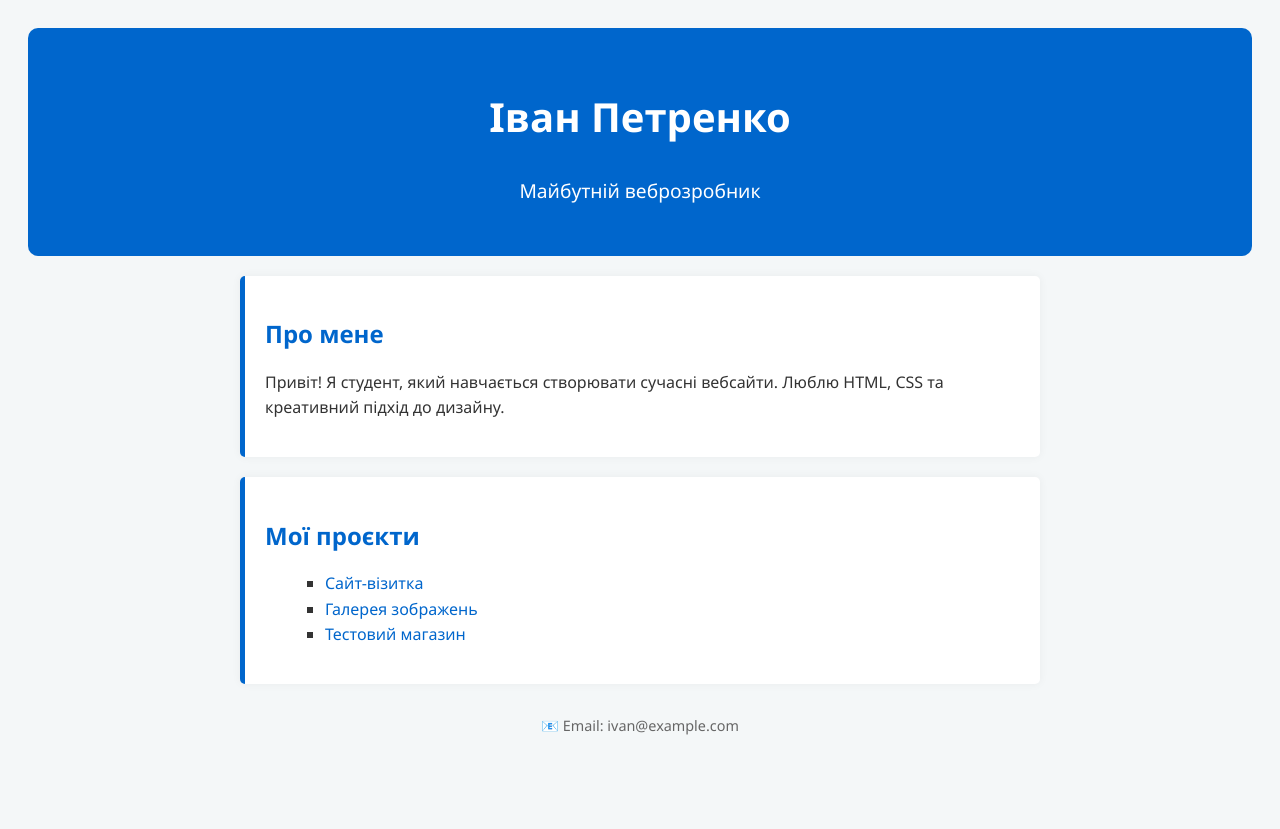
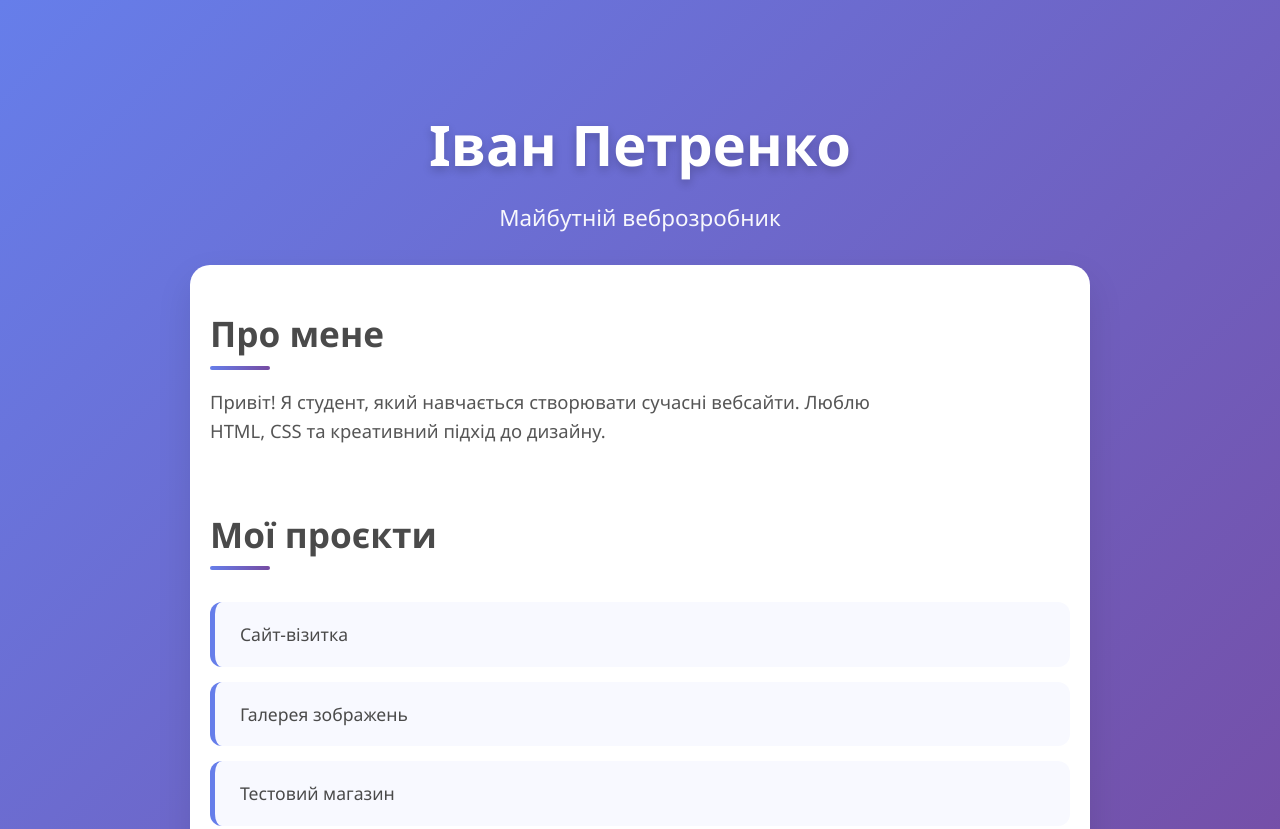
Before and after one commit to vovaskalov20-eng/Prodjekt-Sait, a plain HTML site: page index.html in a window 1280 px wide. Shown: the top 829 px of the page. Before the commit the page ends 800 px from the top, so only its background shows below. Drawn offline with Linux system fonts and the light colour scheme.

Commit message:
Refactor CSS for improved layout and styling

```diff
--- a/style.css
+++ b/style.css
@@ -1,70 +1,131 @@
 * {
-  margin:  padding: 0;
+    margin: 0;
+    padding: 0;
     box-sizing: border-box;
-  font-family: 'Segoe UI', Tahoma, Geneva, Verdana, sans-serif;
 }
 
 body {
-  background: #f4f7f8;
+    font-family: 'Segoe UI', Tahoma, Geneva, Verdana, sans-serif;
+    line-height: 1.6;
     color: #333;
-  line-height: 1.6;
-  padding: 20px;
+    background: linear-gradient(135deg, #667eea 0%, #764ba2 100%);
+    min-height: 100vh;
 }
 
 header {
-  background: #0066cc;
+    text-align: center;
+    padding: 100px 20px 80px;
     color: white;
-  padding: 30px;
-  text-align: center;
-  border-radius: 10px;
-  margin-bottom: 20px;
 }
 
 header h1 {
-  font-size: 2.5em;
+    font-size: 3.5rem;
+    margin-bottom: 10px;
+    text-shadow: 0 4px 10px rgba(0, 0, 0, 0.2);
 }
 
 header p {
-  font-size: 1.2em;
-  margin-top: 10px;
+    font-size: 1.4rem;
+    opacity: 0.95;
+    font-weight: 300;
 }
 
 main {
-  max-width: 800px;
+    max-width: 900px;
     margin: 0 auto;
+    padding: 40px 20px;
+    background: white;
+    border-radius: 20px;
+    box-shadow: 0 15px 35px rgba(0, 0, 0, 0.1);
+    margin-top: -50px;
+    position: relative;
 }
 
 section {
-  background: white;
-  padding: 20px;
-  margin-bottom: 20px;
-  border-left: 5px solid #0066cc;
-  border-radius: 5px;
-  box-shadow: 0 0 10px rgba(0, 0, 0, 0.05);
+    margin-bottom: 60px;
 }
 
-section h2 {
-  margin-bottom: 10px;
-  color: #0066cc;
+h2 {
+    font-size: 2.2rem;
+    color: #4a4a4a;
+    margin-bottom: 25px;
+    position: relative;
+    display: inline-block;
+}
+
+h2::after {
+    content: '';
+    position: absolute;
+    bottom: -8px;
+    left: 0;
+    width: 60px;
+    height: 4px;
+    background: linear-gradient(to right, #667eea, #764ba2);
+    border-radius: 2px;
+}
+
+.about p {
+    font-size: 1.15rem;
+    color: #555;
+    max-width: 700px;
 }
 
 .projects ul {
-  list-style-type: square;
-  margin-left: 20px;
+    list-style: none;
+}
+
+.projects li {
+    margin: 15px 0;
+    padding: 18px 25px;
+    background: #f8f9ff;
+    border-radius: 12px;
+    transition: all 0.3s ease;
+    border-left: 5px solid #667eea;
+}
+
+.projects li:hover {
+    transform: translateX(15px);
+    background: #f0f2ff;
+    box-shadow: 0 8px 20px rgba(102, 126, 234, 0.15);
 }
 
 .projects a {
     text-decoration: none;
-  color: #0066cc;
+    color: #4a4a4a;
+    font-size: 1.1rem;
+    font-weight: 500;
+    transition: color 0.3s;
 }
 
 .projects a:hover {
-  text-decoration: underline;
+    color: #667eea;
 }
 
 footer {
     text-align: center;
-  margin-top: 30px;
-  font-size: 0.9em;
-  color: #666;
+    padding: 40px 20px;
+    color: white;
+    opacity: 0.9;
+    font-size: 1.05rem;
 }
+
+/* Адаптивність */
+@media (max-width: 768px) {
+    header h1 {
+        font-size: 2.8rem;
+    }
+
+    header p {
+        font-size: 1.2rem;
+    }
+
+    main {
+        margin: 20px 15px;
+        padding: 30px 20px;
+        border-radius: 15px;
+    }
+
+    h2 {
+        font-size: 1.9rem;
+    }
+}
```
Lines whose indentation alone changed are shown as unchanged.
